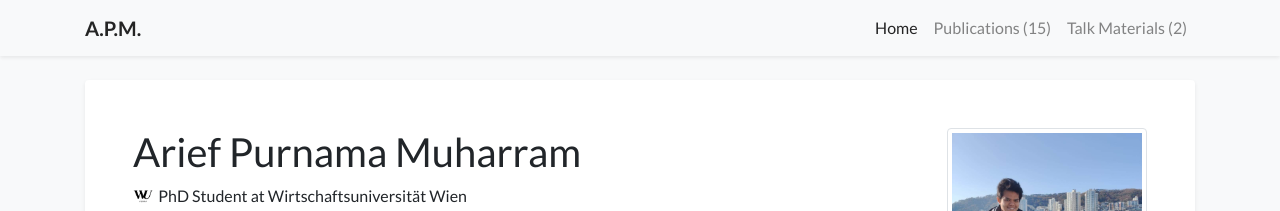
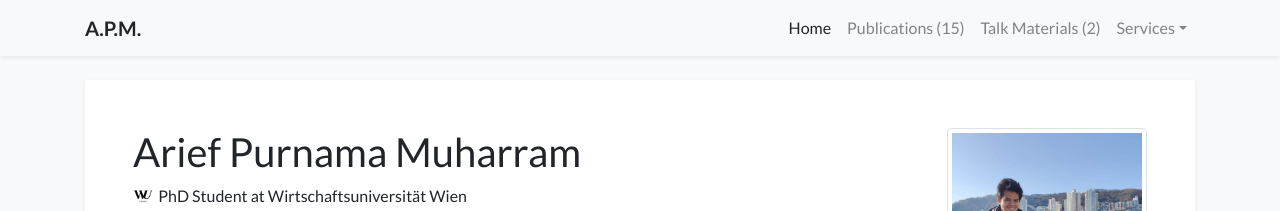
Before and after one commit to ariefpurnamamuharram/ariefpurnamamuharram.github.io, a Jekyll site: the page built from index.html, in a window 1280 px wide. Shown: the top 211 px of the page. Built offline with Jekyll 4.4.1, drawn with Linux system fonts in a browser that asks for light colours; a style sheet for code colours, icons or effects is not loaded.

Commit message:
Add services menu.

```diff
--- a/_data/navigation.yml
+++ b/_data/navigation.yml
@@ -5,3 +5,7 @@
   url: /publications
 - name: Talk Materials
   url: /talks
+- name: Services
+  children:
+  - name: Fiverr
+    url: https://www.fiverr.com/ariefpurnamam/
--- a/_includes/navbar.html
+++ b/_includes/navbar.html
@@ -8,9 +8,20 @@
         <div class="collapse navbar-collapse" id="navbarResponsive">
             <ul class="navbar-nav ml-auto">
                 {% for item in site.data.navigation.pages %}
+                {% if item.children %}
+                <li class="nav-item dropdown">
+                    <a class="nav-link dropdown-toggle" href="#" id="navbarDropdown-{{ forloop.index }}" role="button" data-toggle="dropdown" aria-haspopup="true" aria-expanded="false">{{ item.name }}</a>
+                    <div class="dropdown-menu" aria-labelledby="navbarDropdown-{{ forloop.index }}">
+                        {% for child in item.children %}
+                        <a class="dropdown-item" href="{% if child.url contains 'http' %}{{ child.url }}{% else %}{{ child.url | relative_url }}{% endif %}"{% if child.url contains 'http' %} target="_blank" rel="noopener noreferrer"{% endif %}>{{ child.name }}</a>
+                        {% endfor %}
+                    </div>
+                </li>
+                {% else %}
                 <li class="nav-item {% if item.name == page.navbar_title %}active{% endif %}">
                     <a class="nav-link" href="{{ item.url | relative_url }}">{{ item.name }}{% if item.name == "Publications" %} ({{ site.publications.size }}){% endif %}{% if item.name == "Talk Materials" %} ({{ site.talks.size }}){% endif %}</a>
                 </li>
+                {% endif %}
                 {% endfor %}
             </ul>
         </div>
```
